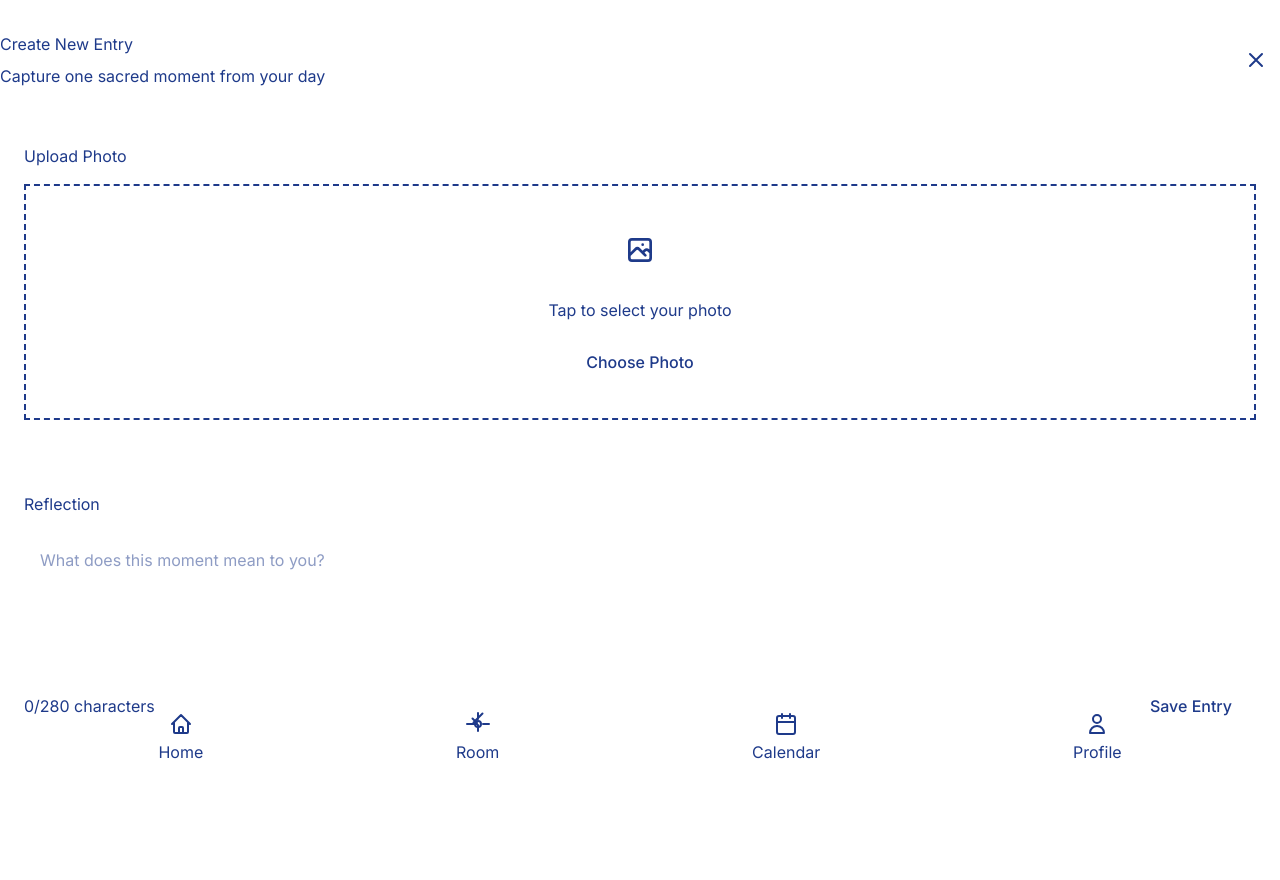
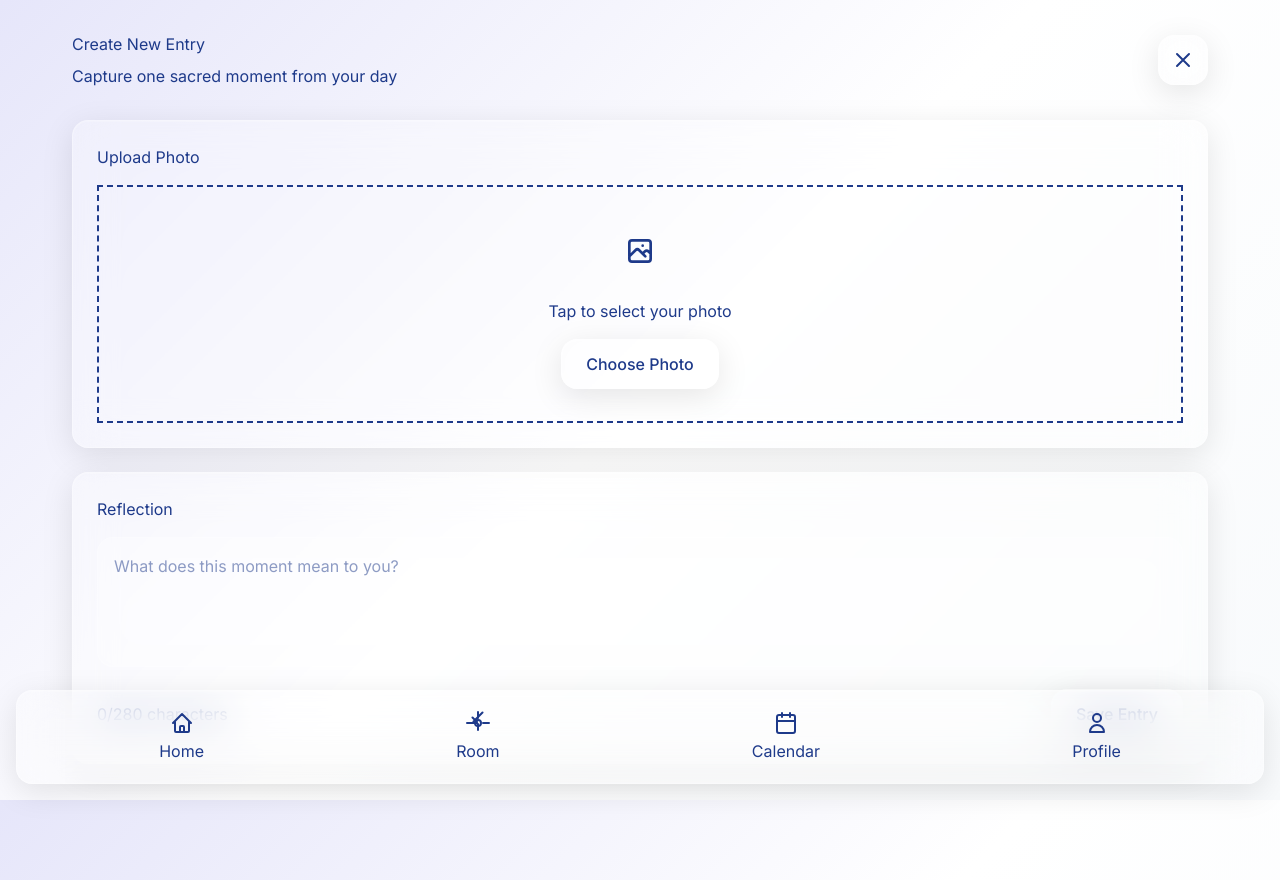
Before and after one commit to sadique-xo/quietroom, a Next.js app: page /new in a window 1280 px wide. Built offline with nearby package versions, Linux system fonts and the light colour scheme.

Commit message:
feat: enhance app layout and styling
- Add Clerk provider to root layout
- Implement custom fonts (Inter, Poppins)
- Update global CSS with improved styling
- Add proper font loading and optimization

```diff
--- a/src/app/globals.css
+++ b/src/app/globals.css
@@ -11,15 +11,90 @@
   --sage: #9CA3AF;
 }
 
+/* Base body styling with gradient background for glassmorphism */
 body {
-  background: var(--background);
+  background: linear-gradient(135deg, #E6E6FA 0%, #FFFFFF 50%, #F8FAFC 100%);
+  background-attachment: fixed;
   color: var(--foreground);
   font-family: 'Inter', -apple-system, BlinkMacSystemFont, 'Segoe UI', system-ui, sans-serif;
   -webkit-font-smoothing: antialiased;
   -moz-osx-font-smoothing: grayscale;
   font-feature-settings: "rlig" 1, "calt" 1;
+  min-height: 100vh;
 }
 
+/* Glassmorphism base styles */
+.glass {
+  background: rgba(255, 255, 255, 0.25);
+  backdrop-filter: blur(20px);
+  -webkit-backdrop-filter: blur(20px);
+  border: 1px solid rgba(255, 255, 255, 0.3);
+  border-radius: 16px;
+  box-shadow:
+    0 8px 32px rgba(0, 0, 0, 0.1),
+    inset 0 1px 0 rgba(255, 255, 255, 0.2);
+}
+
+.glass-button {
+  background: rgba(255, 255, 255, 0.25);
+  backdrop-filter: blur(20px);
+  -webkit-backdrop-filter: blur(20px);
+  border: 1px solid rgba(255, 255, 255, 0.3);
+  border-radius: 16px;
+  box-shadow:
+    0 8px 32px rgba(0, 0, 0, 0.1),
+    inset 0 1px 0 rgba(255, 255, 255, 0.2);
+  transition: all 0.3s ease-out;
+  cursor: pointer;
+}
+
+.glass-button:hover {
+  transform: scale(1.02);
+  box-shadow:
+    0 12px 40px rgba(0, 0, 0, 0.15),
+    inset 0 1px 0 rgba(255, 255, 255, 0.3);
+  background: rgba(255, 255, 255, 0.35);
+}
+
+.glass-button:active {
+  transform: scale(0.98);
+}
+
+.glass-input {
+  background: rgba(255, 255, 255, 0.15);
+  backdrop-filter: blur(20px);
+  -webkit-backdrop-filter: blur(20px);
+  border: 1px solid rgba(255, 255, 255, 0.2);
+  border-radius: 16px;
+  transition: all 0.3s ease-out;
+}
+
+.glass-input:focus {
+  border-color: #E6E6FA;
+  box-shadow:
+    0 0 0 2px rgba(230, 230, 250, 0.3),
+    0 8px 32px rgba(0, 0, 0, 0.1);
+  outline: none;
+  background: rgba(255, 255, 255, 0.25);
+}
+
+/* Breathing animation */
+.breathing {
+  animation: breathe 4s ease-in-out infinite;
+}
+
+@keyframes breathe {
+  0%, 100% {
+    transform: scale(1);
+    opacity: 0.8;
+  }
+  50% {
+    transform: scale(1.05);
+    opacity: 1;
+  }
+}
+
+/* Custom scrollbar */
 ::-webkit-scrollbar {
   width: 8px;
 }
@@ -29,25 +104,29 @@ body {
 }
 
 ::-webkit-scrollbar-thumb {
-  background: var(--glass-white);
+  background: rgba(255, 255, 255, 0.3);
   border-radius: 8px;
   backdrop-filter: blur(10px);
+  -webkit-backdrop-filter: blur(10px);
   transition: background 0.3s ease;
 }
 
 ::-webkit-scrollbar-thumb:hover {
-  background: rgba(255, 255, 255, 0.4);
+  background: rgba(255, 255, 255, 0.5);
 }
 
+/* Focus styles */
 *:focus-visible {
   outline: 2px solid var(--lavender);
   outline-offset: 2px;
 }
 
+/* Global transitions */
 * {
   transition-timing-function: cubic-bezier(0.4, 0, 0.2, 1);
 }
 
+/* Animation classes */
 .animate-gentle-fade {
   animation: gentle-fade 0.6s ease-out;
 }
@@ -63,6 +142,37 @@ body {
   }
 }
 
+/* Z-Index Utilities */
+.z-base { z-index: 0; }
+.z-content { z-index: 1; }
+.z-cards { z-index: 10; }
+.z-navigation { z-index: 100; }
+.z-overlay { z-index: 1000; }
+.z-toast { z-index: 10000; }
+
+/* Container utilities */
+.mobile-container {
+  padding-left: 16px;
+  padding-right: 16px;
+}
+
+.tablet-container {
+  @media (min-width: 768px) {
+    padding-left: 24px;
+    padding-right: 24px;
+  }
+}
+
+.desktop-container {
+  @media (min-width: 1024px) {
+    max-width: 1200px;
+    margin: 0 auto;
+    padding-left: 32px;
+    padding-right: 32px;
+  }
+}
+
+/* Print styles */
 @media print {
   .glass {
     background: rgba(255, 255, 255, 0.9) !important;
@@ -70,3 +180,14 @@ body {
     border: 1px solid #e5e7eb !important;
   }
 }
+
+/* Fallback for browsers that don't support backdrop-filter */
+@supports not (backdrop-filter: blur(20px)) {
+  .glass,
+  .glass-button,
+  .glass-input {
+    background: rgba(255, 255, 255, 0.9);
+    backdrop-filter: none;
+    -webkit-backdrop-filter: none;
+  }
+}
--- a/src/app/layout.tsx
+++ b/src/app/layout.tsx
@@ -1,10 +1,17 @@
 import type { Metadata, Viewport } from "next";
 import "./globals.css";
 import BottomNavigation from "@/components/BottomNavigation";
+import { ClerkProvider } from '@clerk/nextjs';
+import { inter } from '@/lib/fonts';
 
 export const metadata: Metadata = {
   title: "QuietRoom - Digital Sanctuary",
   description: "One sacred photo, one reflection, one silent moment—every day.",
+  icons: {
+    icon: '/images/Icon v3.webp',
+    apple: '/images/Icon v3.webp',
+  },
+  manifest: '/manifest.json',
 };
 
 export const viewport: Viewport = {
@@ -20,18 +27,21 @@ export default function RootLayout({
   children: React.ReactNode;
 }>) {
   return (
+    <ClerkProvider>
       <html lang="en">
         <head>
-        <link rel="preconnect" href="https://fonts.googleapis.com" />
-        <link rel="preconnect" href="https://fonts.gstatic.com" crossOrigin="anonymous" />
-        <link href="https://fonts.googleapis.com/css2?family=Inter:wght@400;500;600;700&display=swap" rel="stylesheet" />
+          <link rel="icon" href="/images/Icon v3.webp" type="image/webp" />
+          <link rel="apple-touch-icon" href="/images/Icon v3.webp" />
+          <link rel="manifest" href="/manifest.json" />
+          <meta name="theme-color" content="#E6E6FA" />
         </head>
-      <body className="bg-sanctuary-white text-sanctuary-navy antialiased font-sf-text">
+        <body className={`antialiased ${inter.className}`}>
           <main className="min-h-screen pb-20">
             {children}
           </main>
           <BottomNavigation />
         </body>
       </html>
+    </ClerkProvider>
   );
 }
--- /dev/null
+++ b/src/lib/fonts.ts
@@ -0,0 +1,7 @@
+import { Inter } from 'next/font/google'
+
+export const inter = Inter({
+  subsets: ['latin'],
+  weight: ['400', '500', '600', '700'],
+  display: 'swap',
+})
```
Lines whose indentation alone changed are shown as unchanged.
